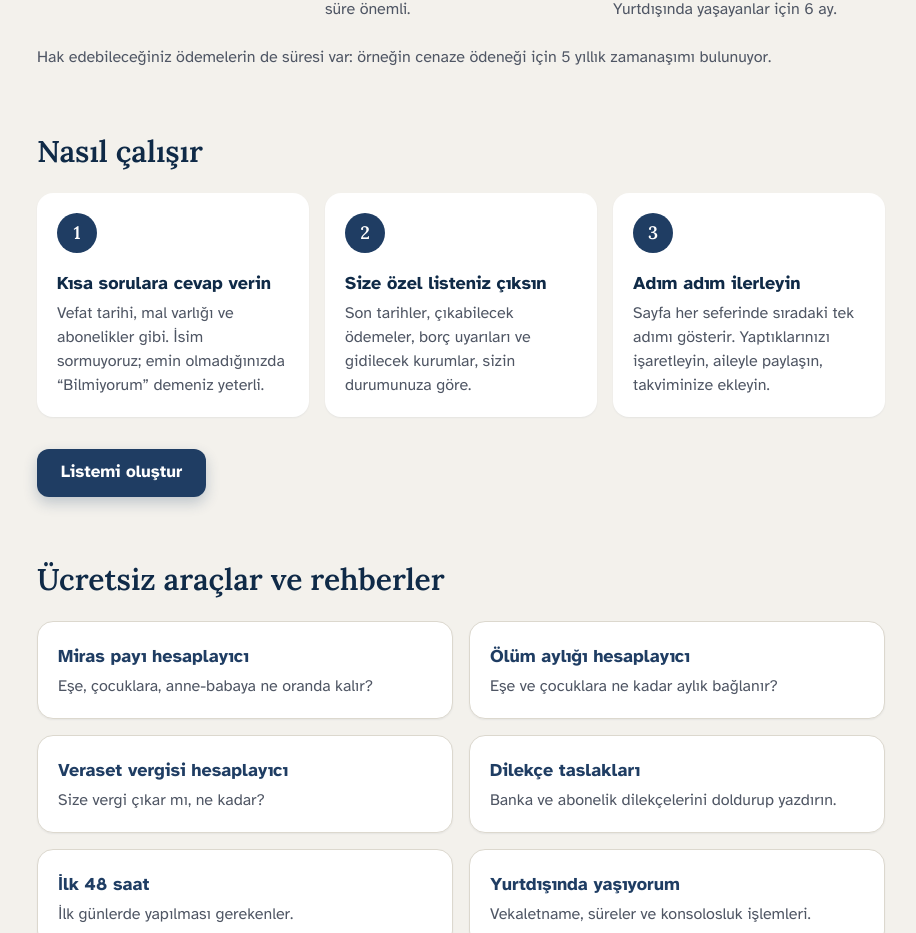
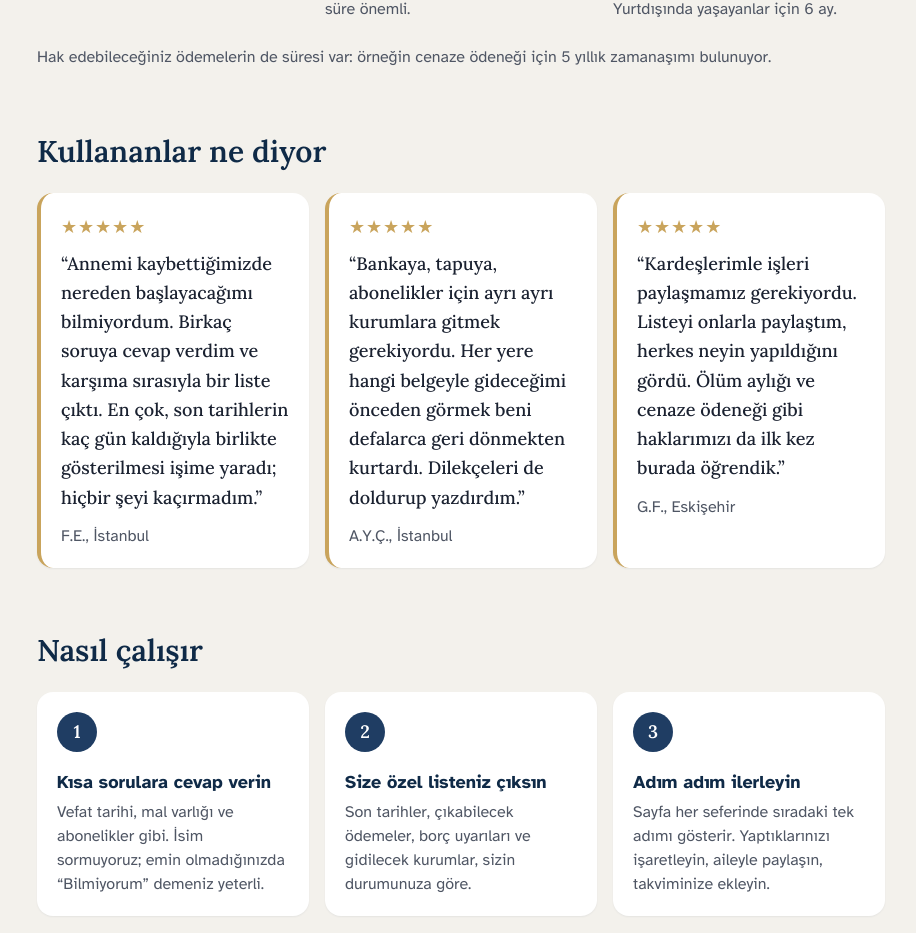
Before and after one commit to ahmethaktaneker/vefarehberi, a Next.js app: page / in a window 1280 px wide. Shown: the part 953-1886 px from the top of the page, without its empty margins (179-1095 px from the left). Built offline with nearby package versions, Linux system fonts and the light colour scheme.

Commit message:
Ana sayfaya onaylı kullanıcı yorumları (F.E., A.Y.Ç., G.F.; 5/5)

```diff
--- a/app/page.tsx
+++ b/app/page.tsx
@@ -72,10 +72,16 @@ export default function AnaSayfa() {
             <h2 id="yorumlar-baslik" className="font-serif text-2xl font-semibold text-vurgu-koyu sm:text-3xl">
               Kullananlar ne diyor
             </h2>
-            <ul className="mt-6 grid gap-4 sm:grid-cols-2">
+            <ul className="mt-6 grid gap-4 md:grid-cols-3">
               {yorumlar.map((y) => (
                 <li key={y.metin}>
                   <figure className="h-full rounded-2xl border-l-4 border-altin bg-yuzey p-5 shadow-kart">
+                    {y.puan && (
+                      <p className="mb-2 text-lg tracking-wider text-altin" aria-label={`5 üzerinden ${y.puan} puan`}>
+                        {"★".repeat(y.puan)}
+                        <span className="text-cizgi">{"★".repeat(5 - y.puan)}</span>
+                      </p>
+                    )}
                     <blockquote className="font-serif text-lg leading-relaxed">&ldquo;{y.metin}&rdquo;</blockquote>
                     <figcaption className="mt-3 text-base text-metin-ikincil">{y.kim}</figcaption>
                   </figure>
--- a/content/yorumlar.yaml
+++ b/content/yorumlar.yaml
@@ -1,6 +1,15 @@
 # Siteyi kullananların sözleri (ana sayfada "Kullananlar ne diyor" bölümü). Boşken bölüm görünmez.
-# Yalnızca yazılı izin alınmış sözler eklenir; isim yerine baş harf ve il yazılır.
-# Örnek:
-#   - metin: "Babamı kaybettikten sonra neyi ne zaman yapacağımı buradan öğrendim."
-#     kim: "A. K., İzmir"
-yorumlar: []
+# Yalnızca kişinin okuyup kendi deneyimi olarak onayladığı sözler eklenir; isim yerine baş harf ve il.
+# puan: kişinin kendi verdiği puan (1-5); vermediyse yazılmaz.
+# 29.09.2026: üç kişi metni ve puanı onayladı (proje sahibi aracılığıyla).
+
+yorumlar:
+  - metin: "Annemi kaybettiğimizde nereden başlayacağımı bilmiyordum. Birkaç soruya cevap verdim ve karşıma sırasıyla bir liste çıktı. En çok, son tarihlerin kaç gün kaldığıyla birlikte gösterilmesi işime yaradı; hiçbir şeyi kaçırmadım."
+    kim: "F.E., İstanbul"
+    puan: 5
+  - metin: "Bankaya, tapuya, abonelikler için ayrı ayrı kurumlara gitmek gerekiyordu. Her yere hangi belgeyle gideceğimi önceden görmek beni defalarca geri dönmekten kurtardı. Dilekçeleri de doldurup yazdırdım."
+    kim: "A.Y.Ç., İstanbul"
+    puan: 5
+  - metin: "Kardeşlerimle işleri paylaşmamız gerekiyordu. Listeyi onlarla paylaştım, herkes neyin yapıldığını gördü. Ölüm aylığı ve cenaze ödeneği gibi haklarımızı da ilk kez burada öğrendik."
+    kim: "G.F., Eskişehir"
+    puan: 5
--- a/lib/yorumlar.ts
+++ b/lib/yorumlar.ts
@@ -5,7 +5,7 @@ import { z } from "zod";
 
 /** content/yorumlar.yaml: izinle alınmış kullanıcı sözleri. */
 const YorumlarSemasi = z.strictObject({
-  yorumlar: z.array(z.strictObject({ metin: z.string().min(1), kim: z.string().min(1) })).default([]),
+  yorumlar: z.array(z.strictObject({ metin: z.string().min(1), kim: z.string().min(1), puan: z.number().int().min(1).max(5).optional() })).default([]),
 });
 
 export type Yorum = z.infer<typeof YorumlarSemasi>["yorumlar"][number];
```
